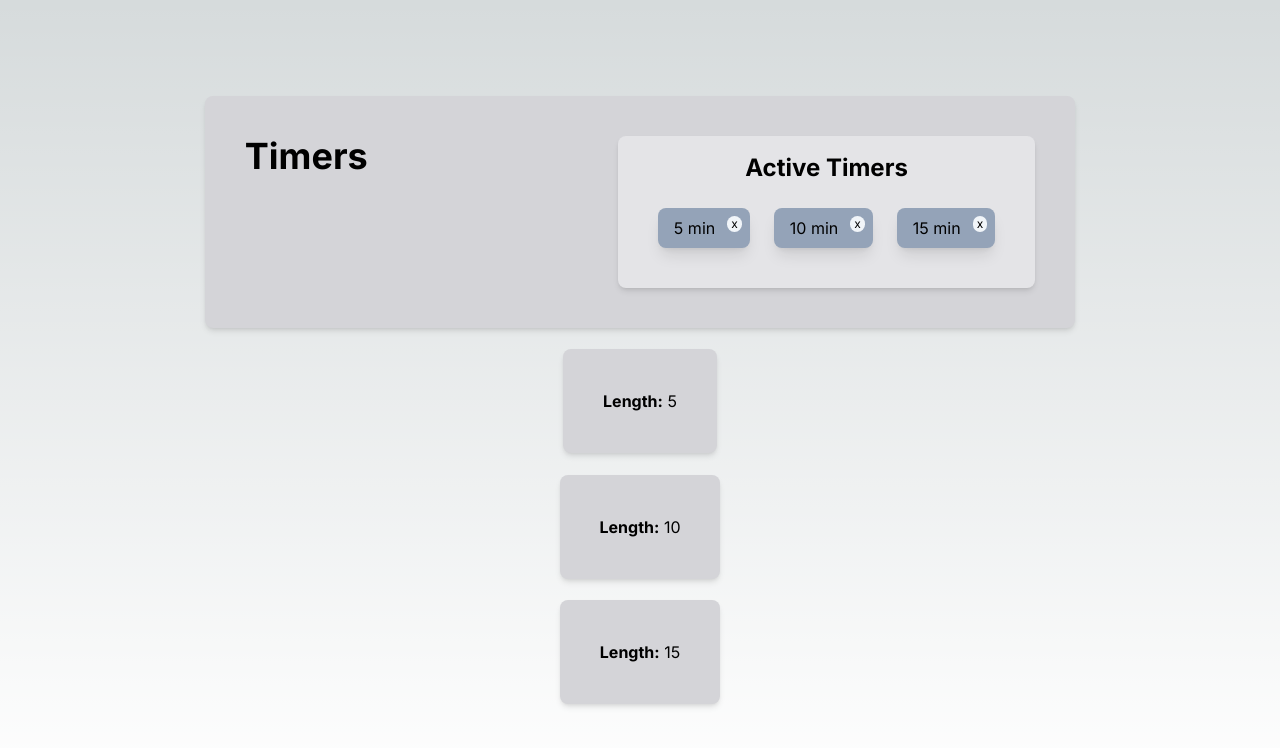
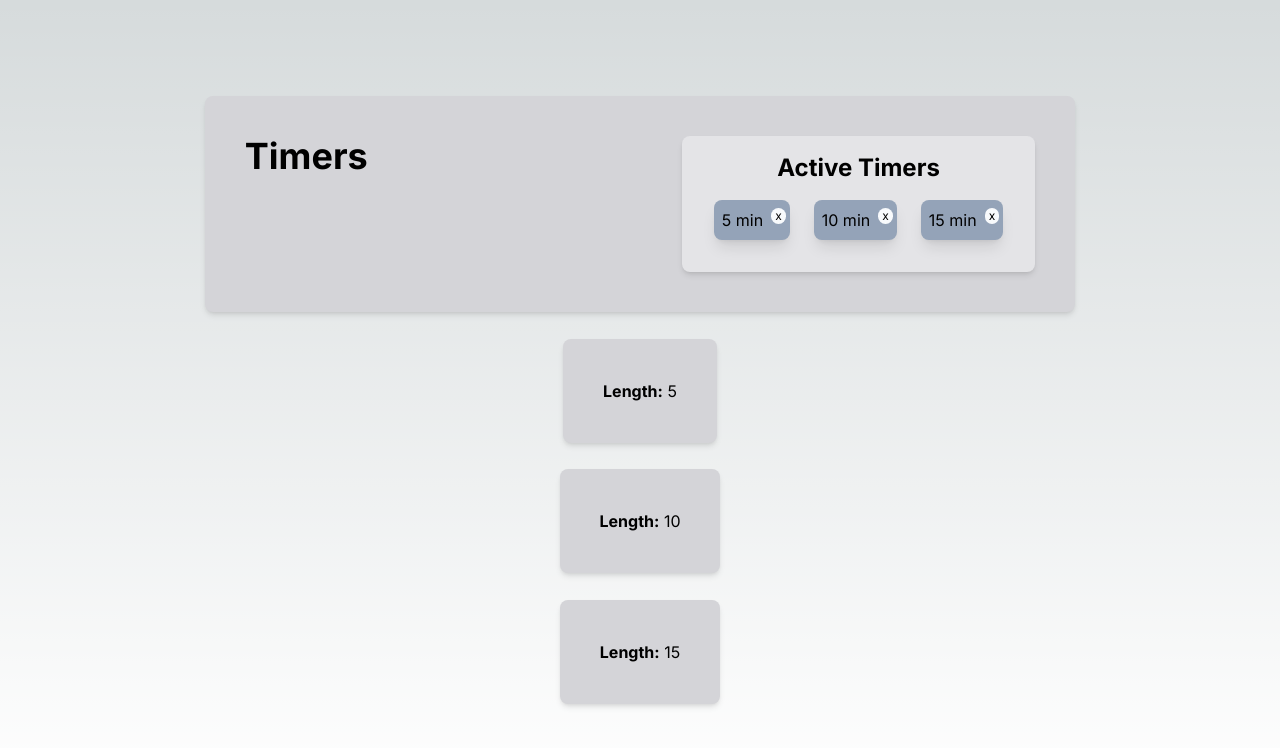
Before and after one commit to ColdWeatherBoyy/pt-timer, a Next.js app: page / in a window 1280 px wide. Shown: the top 748 px of the page. Built offline with nearby package versions, Linux system fonts and the light colour scheme.

Commit message:
separates out DeletableListItem component

```diff
--- /dev/null
+++ b/app/components/DeletableListItem.tsx
@@ -0,0 +1,29 @@
+"use client";
+
+import React from "react";
+
+interface DeletableListItemProps {
+	index: number;
+	text: string;
+	deleteItem: (index: number) => void;
+}
+
+const DeletableListItem: React.FC<DeletableListItemProps> = ({
+	index,
+	text,
+	deleteItem,
+}) => {
+	return (
+		<div className="flex text-md text-nowrap bg-slate-400 py-2 pl-2 pr-1 mx-3 rounded-lg shadow-lg">
+			{text}
+			<div
+				className="ml-2 flex items-center justify-center bg-slate-50 rounded-full text-center text-xs w-fit h-fit px-1 py-0.5 leading-none select-none cursor-pointer hover:bg-slate-200 hover:shadow-2xl active:bg-slate-300 active:shadow-inner active:text-white"
+				onClick={() => deleteItem(index)}
+			>
+				x
+			</div>
+		</div>
+	);
+};
+
+export default DeletableListItem;
--- a/app/page.tsx
+++ b/app/page.tsx
@@ -1,5 +1,6 @@
 "use client";
 import { useState } from "react";
+import DeletableListItem from "./components/DeletableListItem";
 
 export default function Home() {
 	const [timers, setTimers] = useState([5, 10, 15]);
@@ -16,21 +17,15 @@ export default function Home() {
 				<div className="text-4xl font-bold">Timers</div>
 				<div className="flex flex-col py-4 px-1 bg-zinc-200 rounded-lg shadow-md">
 					<div className="text-2xl font-bold text-center">Active Timers</div>
-					<div className="flex justify-between p-6">
+					<div className="flex justify-between p-4">
 						{timers.map((timer, index) => {
 							return (
-								<div
+								<DeletableListItem
 									key={index}
-									className="flex text-md bg-slate-400 py-2 pl-4 pr-2 mx-3 rounded-lg shadow-lg"
-								>
-									{timer} min
-									<div
-										className="ml-3 flex items-center justify-center bg-slate-100 rounded-full text-center text-xs w-fit h-fit px-1 py-0.5 leading-none select-none cursor-pointer hover:bg-slate-200 hover:shadow-2xl active:bg-slate-300 active:shadow-inner active:text-white"
-										onClick={() => removeTimer(index)}
-									>
-										x
-									</div>
-								</div>
+									index={index}
+									text={timer.toString() + ` min`}
+									deleteItem={removeTimer}
+								/>
 							);
 						})}
 					</div>
```
Also changed, not shown: app/layout.tsx (indentation only).
